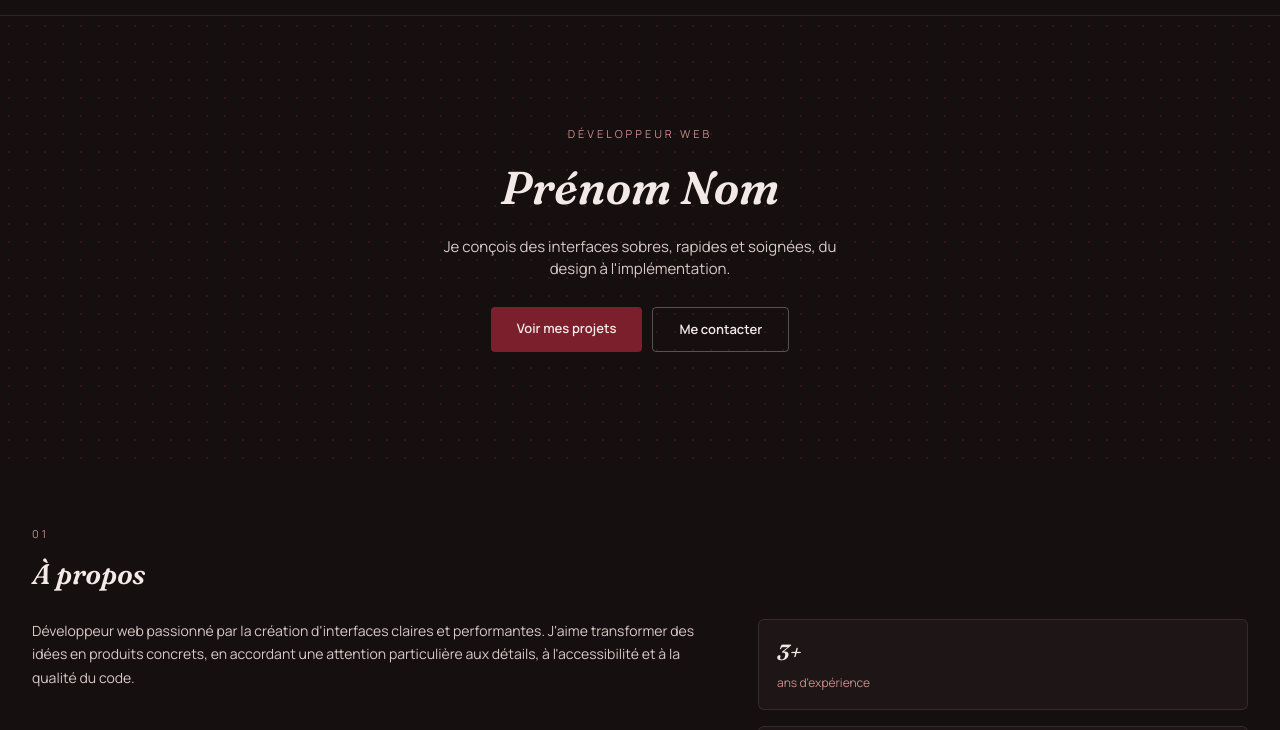
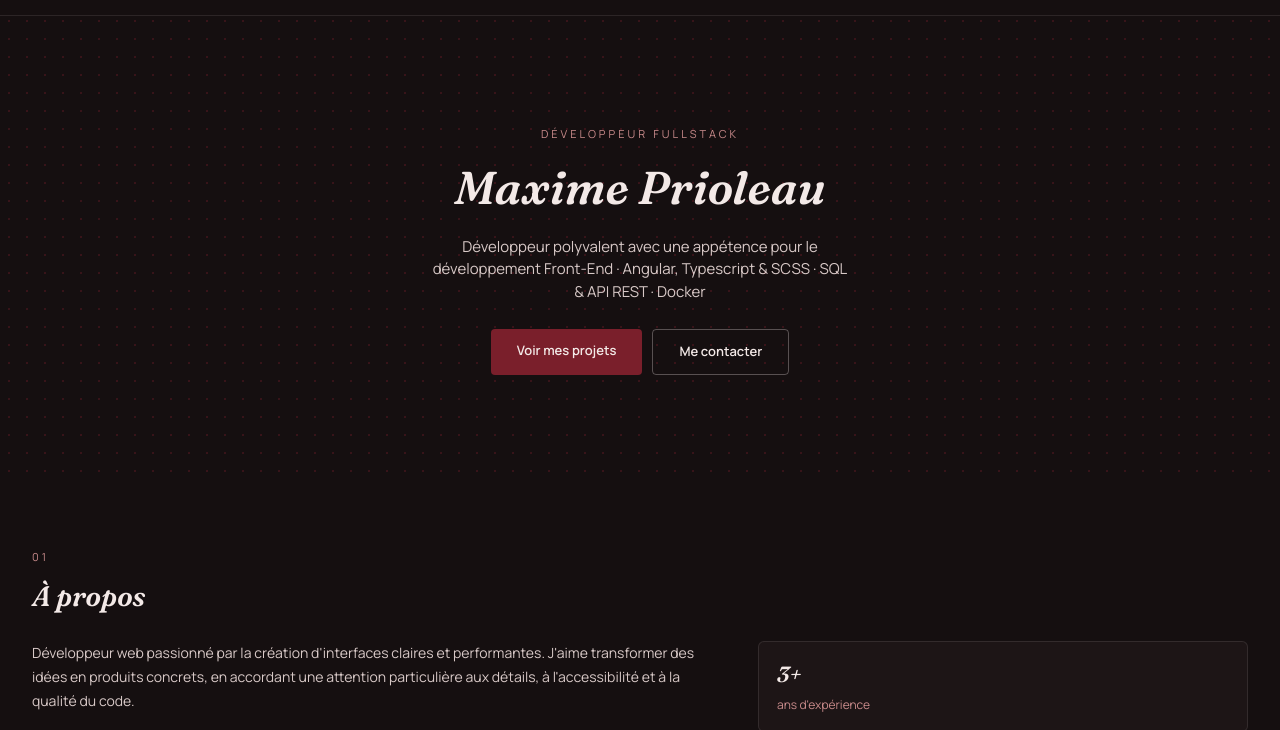
Before and after one commit to MaxxaM-ch/Portfolio, a website built with Vite: page index.html in a window 1280 px wide. Shown: the part 61-791 px from the top of the page. Built offline with nearby package versions, Linux system fonts and the light colour scheme.

Commit message:
FEAT : add real content to hero section

```diff
--- a/index.html
+++ b/index.html
@@ -3,7 +3,7 @@
   <head>
     <meta charset="UTF-8" />
     <meta name="viewport" content="width=device-width, initial-scale=1.0" />
-    <title>Prénom Nom — Développeur Web</title>
+    <title>Maxime Prioleau — Développeur FullStack</title>
   </head>
   <body>
     <header class="navbar">
@@ -24,9 +24,9 @@
       <section id="hero" class="hero reveal">
         <div class="hero__pattern" aria-hidden="true"></div>
         <div class="hero__content">
-          <p class="section-label">Développeur Web</p>
-          <h1 class="hero__name">Prénom Nom</h1>
-          <p class="hero__tagline">Je conçois des interfaces sobres, rapides et soignées, du design à l'implémentation.</p>
+          <p class="section-label">Développeur FullStack</p>
+          <h1 class="hero__name">Maxime Prioleau</h1>
+          <p class="hero__tagline">Développeur polyvalent avec une appétence pour le développement Front-End · Angular, Typescript &amp; SCSS · SQL &amp; API REST · Docker</p>
           <div class="hero__actions">
             <a href="#projects" class="btn btn--primary">Voir mes projets</a>
             <a href="#contact" class="btn btn--ghost">Me contacter</a>
```
